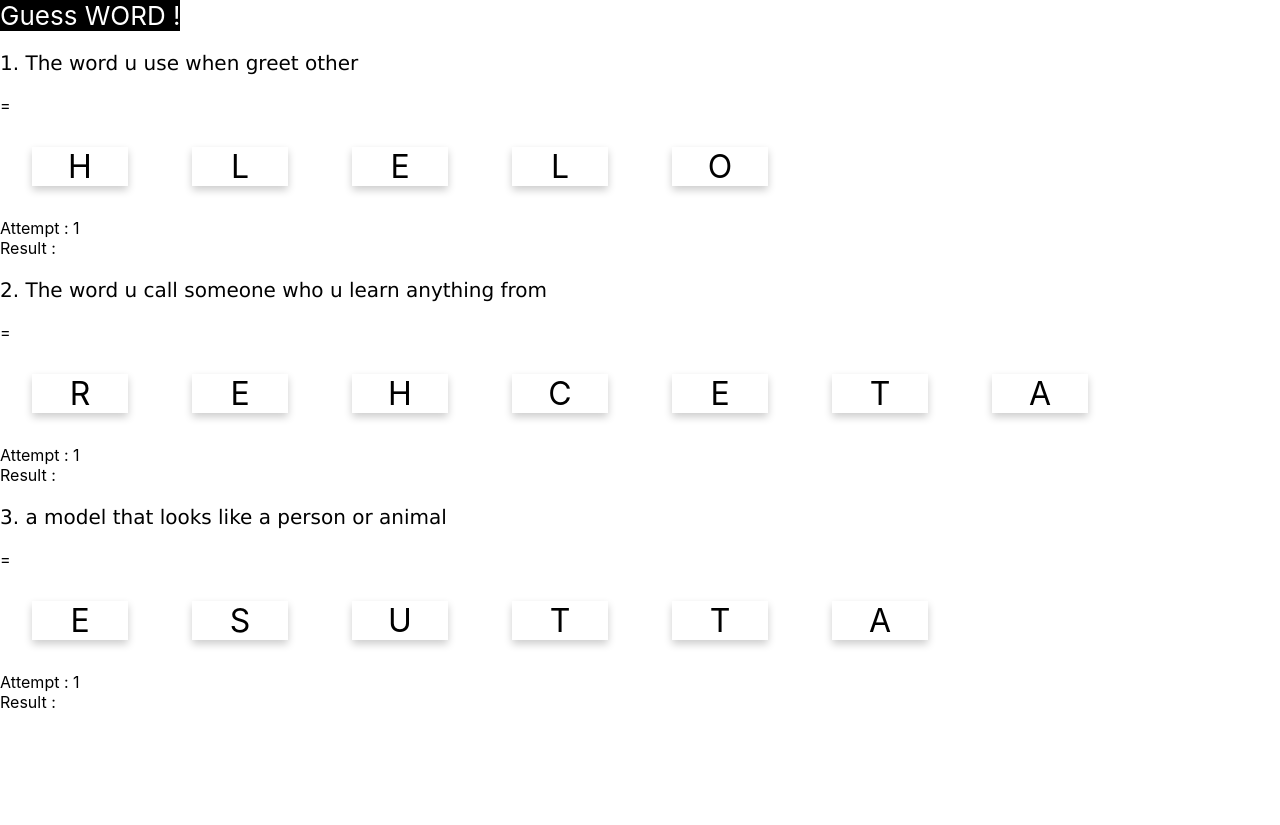
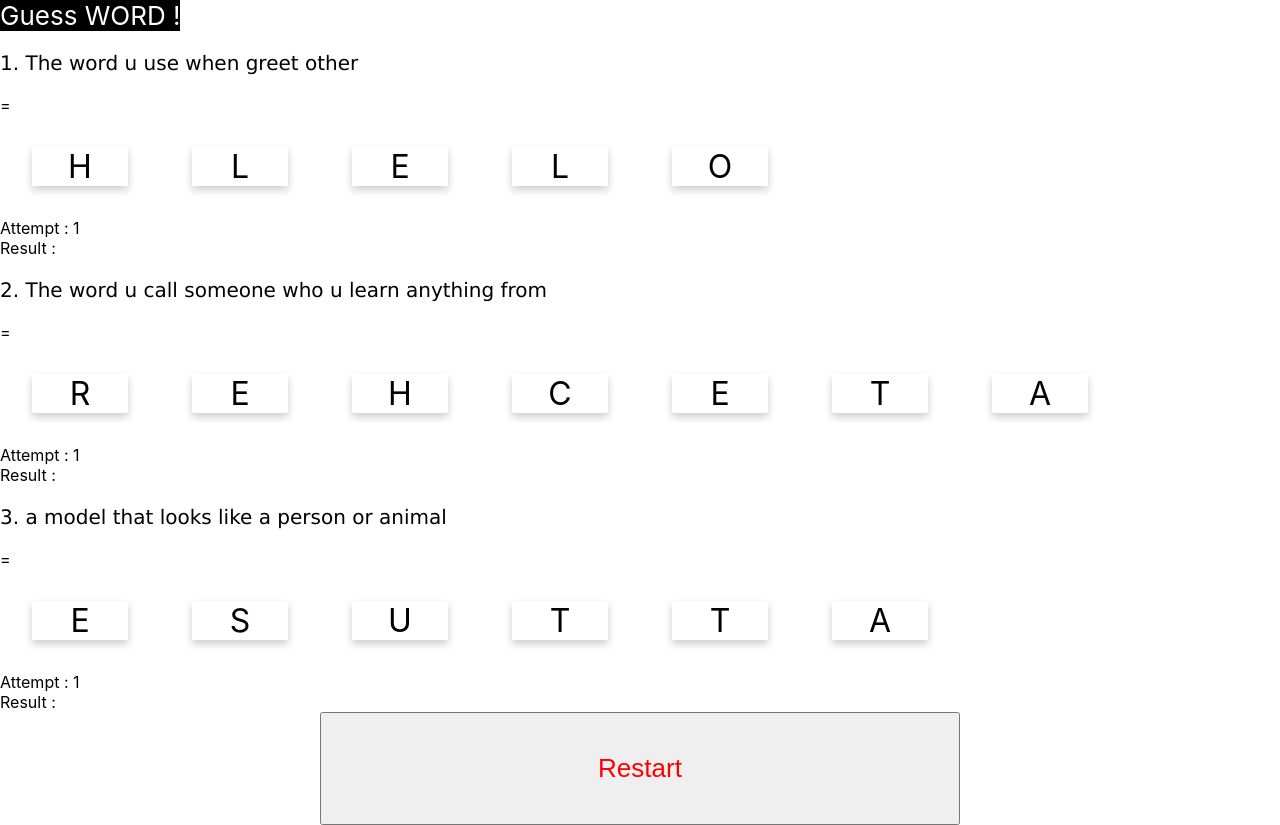
Before and after one commit to juringx/Lab-React01, a React (Create React App) app: page / in a window 1280 px wide. Before the commit the page ends 800 px from the top, so only its background shows below. Built offline with nearby package versions, Linux system fonts and the light colour scheme.

Commit message:
Restart Button

```diff
--- a/src/App.css
+++ b/src/App.css
@@ -55,6 +55,22 @@ a {
   align-items: center;
 }
 
+.Restart_button {
+  font-size: 24px;
+  border-width: 72px;
+  background-color: grey;
+}
+
+
+button{
+  height: 3cm;
+  width:50%;
+  margin-left:25%;
+  margin-right:25%;
+  font-size: 26px;
+  color: red;
+}
+
 @keyframes App-logo-spin {
   from {
     transform: rotate(0deg);
--- a/src/App.js
+++ b/src/App.js
@@ -1,12 +1,17 @@
-import React, { useState, useRef } from 'react';
+import React from 'react';
 import './App.css';
 import WordCard from './WordCard';
 import CharacterCard from './CharacterCard';
 
+
 const word1 = "Hello";
 const word2 = "Teacher";
-const word3 = "Statue"
-function App() {
+const word3 = "Statue";
+
+function _refreshPage() {
+  window.location.reload();
+}
+function Apps() {
 
   return (
     <div>
@@ -17,8 +22,9 @@ function App() {
       <div><WordCard value={word2}/></div>
       <p>3. a model that looks like a person or animal</p>
       <div><WordCard value={word3}/></div>
+      <button onClick = {_refreshPage}> Restart </button>
     </div>
   );
 }
 
-export default App;
+export default Apps;
```
